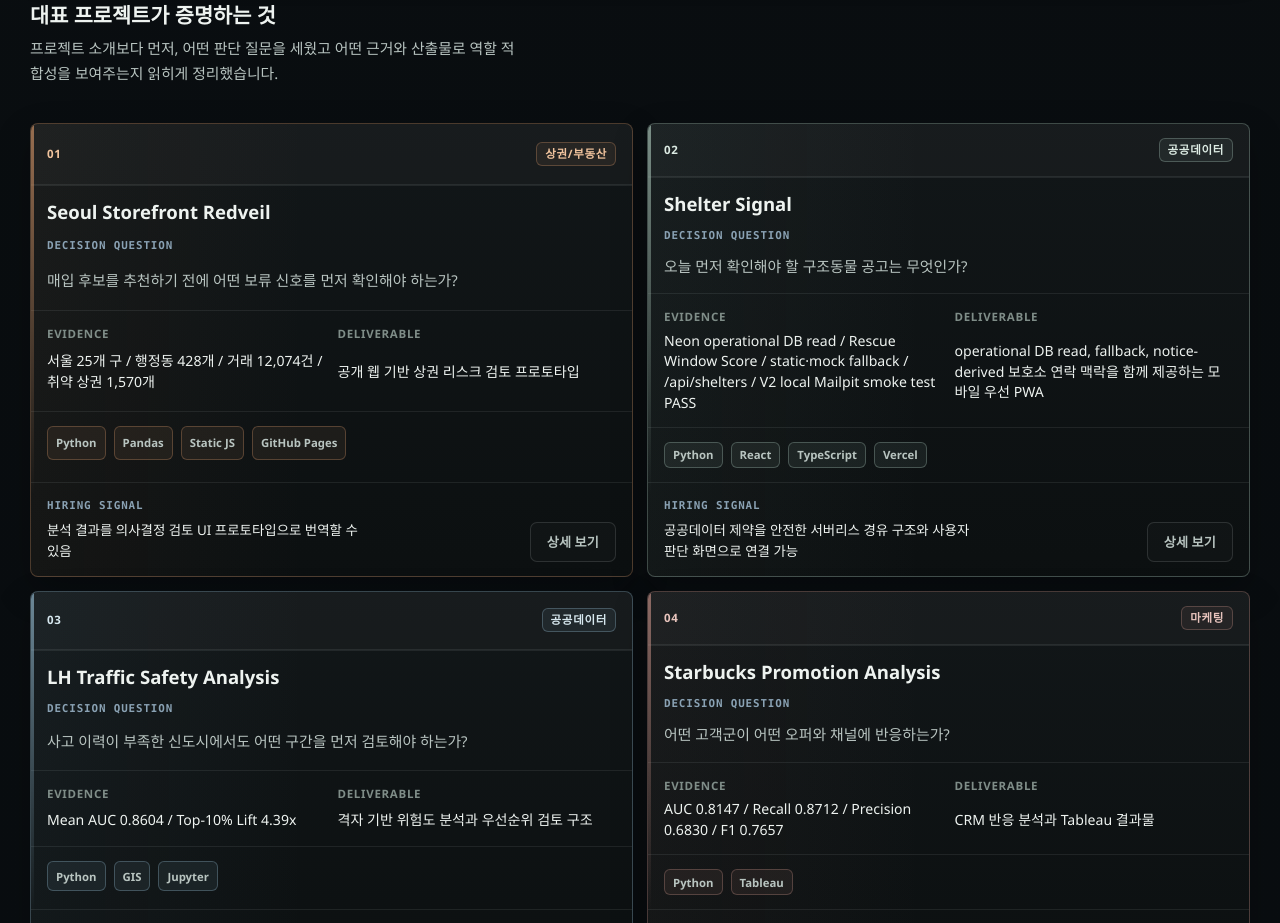
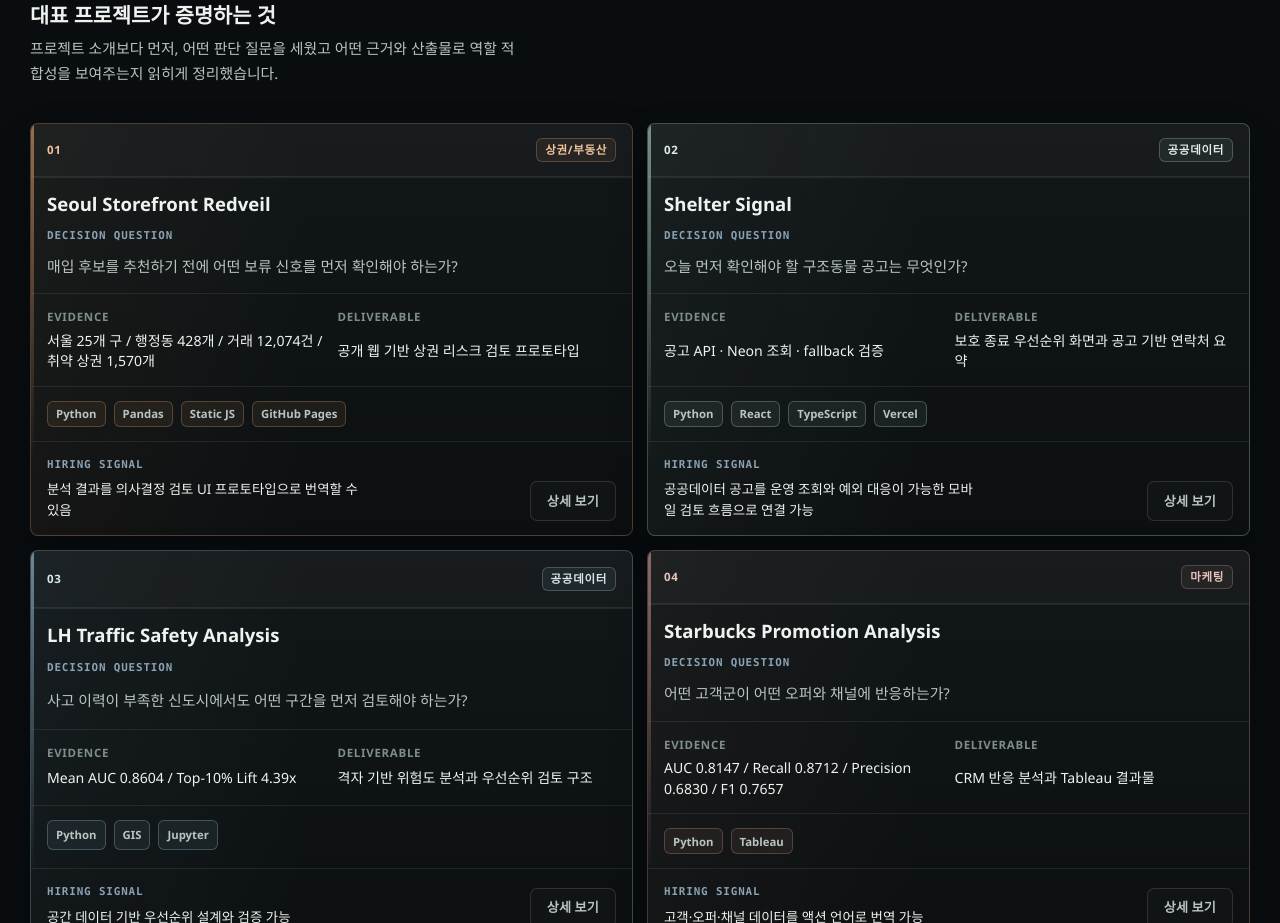
Before and after one commit to dffxonnb-cyber/signal-archive, a Next.js app: page / in a window 1280 px wide. Shown: the part 1280-2203 px from the top of the page. Built offline with nearby package versions, Linux system fonts and the light colour scheme.

Commit message:
tighten shelter featured card copy

```diff
--- a/content/projects.ts
+++ b/content/projects.ts
@@ -306,10 +306,10 @@ export const projects: Project[] = [
       "보호 종료일까지 남은 시간과 데이터 신호를 기반으로\n먼저 확인할 구조동물 공고를 정리한 PWA",
     review: {
       decisionQuestion: "오늘 먼저 확인해야 할 구조동물 공고는 무엇인가?",
-      myRole: "PostgreSQL 데이터 모델링, operational/fallback 경로 설계, Vercel 서버리스 API route, React PWA 구현",
-      evidence: "Neon operational DB read / Rescue Window Score / static·mock fallback / /api/shelters / V2 local Mailpit smoke test PASS",
-      deliverable: "operational DB read, fallback, notice-derived 보호소 연락 맥락을 함께 제공하는 모바일 우선 PWA",
-      hiringSignal: "공공데이터 제약을 안전한 서버리스 경유 구조와 사용자 판단 화면으로 연결 가능",
+      myRole: "데이터 모델, 운영 조회 API, fallback 경로, 모바일 PWA 구현",
+      evidence: "공고 API · Neon 조회 · fallback 검증",
+      deliverable: "보호 종료 우선순위 화면과 공고 기반 연락처 요약",
+      hiringSignal: "공공데이터 공고를 운영 조회와 예외 대응이 가능한 모바일 검토 흐름으로 연결 가능",
     },
     decisionMoment: {
       originalQuestion: "구조동물 공고를 어떻게 조회할 것인가?",
@@ -331,9 +331,9 @@ export const projects: Project[] = [
       ],
     },
     metrics: [
-      { label: "Data Bridge", value: "5 JSON Exports" },
-      { label: "App Scope", value: "5 PWA Views" },
-      { label: "Deployment", value: "Vercel" },
+      { label: "Data Source", value: "구조동물 공고" },
+      { label: "API Scope", value: "공고/보호소 요약" },
+      { label: "Deployment", value: "Vercel PWA" },
     ],
     evidencePoints: [
       {
```
